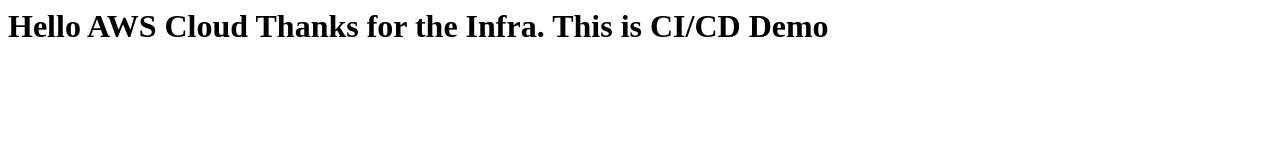
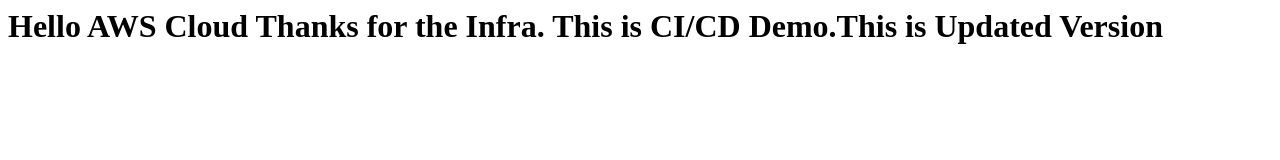
Before and after one commit to awscloudvendor1/CICD, a plain HTML site: page index.html in a window 1280 px wide. Drawn offline with Linux system fonts and the light colour scheme.

Commit message:
Update index.html

```diff
--- a/index.html
+++ b/index.html
@@ -1 +1 @@
-<h1> Hello AWS Cloud Thanks for the Infra. This is CI/CD Demo </h1>
+<h1> Hello AWS Cloud Thanks for the Infra. This is CI/CD Demo.This is Updated Version </h1>
```
